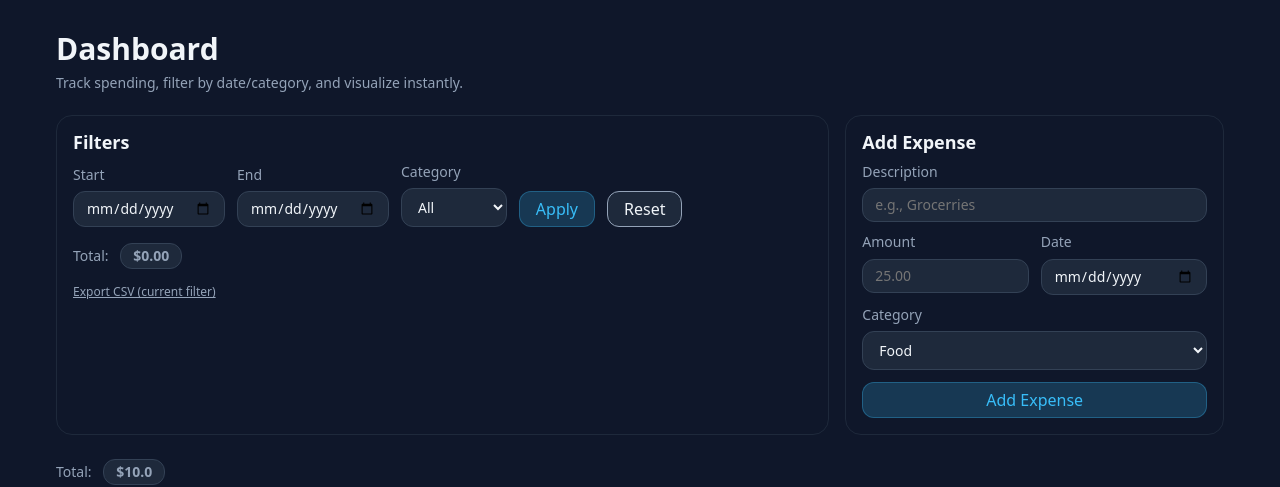
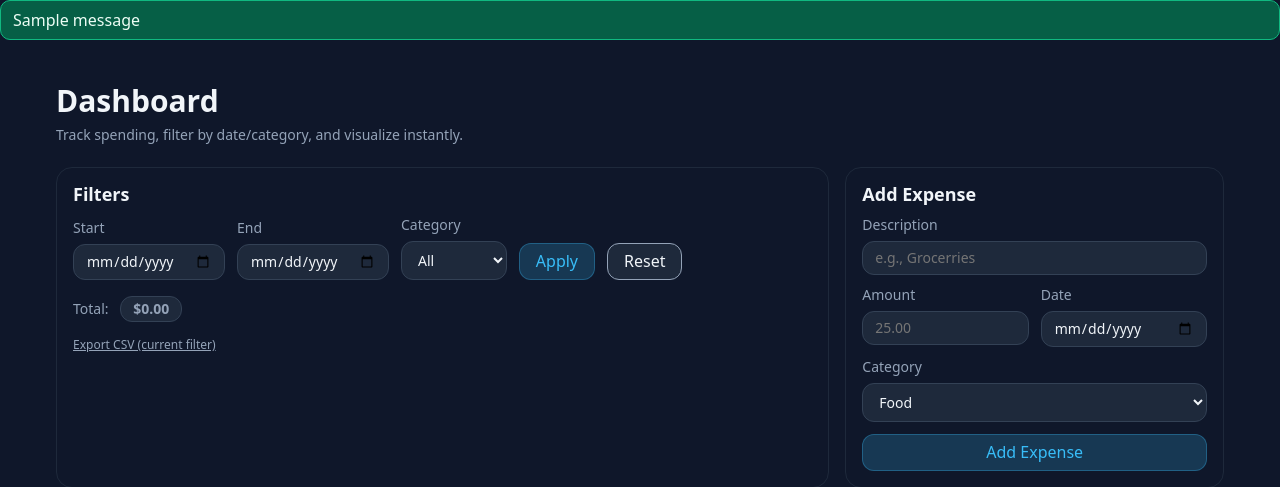
Before and after one commit to bensenouci-ayman/wally, a Flask app: page / in a window 1280 px wide. Shown: the top 487 px of the page. Run offline with Flask 3, Linux system fonts and the light colour scheme; tables that the repository leaves empty hold one stand-in row (values such as "Sample post"); one stand-in notice (Sample message) is shown.

Commit message:
handle flash messages with categories=True and add onsumbit event with confirm function

```diff
--- a/static/css/style.css
+++ b/static/css/style.css
@@ -281,3 +281,19 @@ thead {
     color: rgb(148, 163, 184);
     padding: 0 1rem 2rem;
 }
+
+/* add flash styling */
+
+.flash {
+    list-style: none;
+    padding: 0;
+    margin: 0 0 12px 0;
+}
+.flash li {
+    background: #065f46;
+    border: 1px solid #10b981;
+    padding: 10px 12px;
+    border-radius: 10px;
+    margin-bottom: .5rem;
+    color: #ecfdf5;
+}
--- a/templates/layout.html
+++ b/templates/layout.html
@@ -15,6 +15,19 @@
     </head>
     <body>
 
+        <!-- handle flash messages with categories=True -->
+
+        {% with messages = get_flashed_messages(with_categories=True) %}
+            {% if messages %}
+            <ul class="flash">
+                {% for category, message in messages%}
+                    <li class="{{category}}">{{message}}</li>
+                {% endfor %}
+            </ul>
+            {% endif %}
+        {% endwith %}
+
+
         <main>
             {% block body %}{% endblock %}
         </main>
```
Also changed, not shown: instance/expenses.db.
